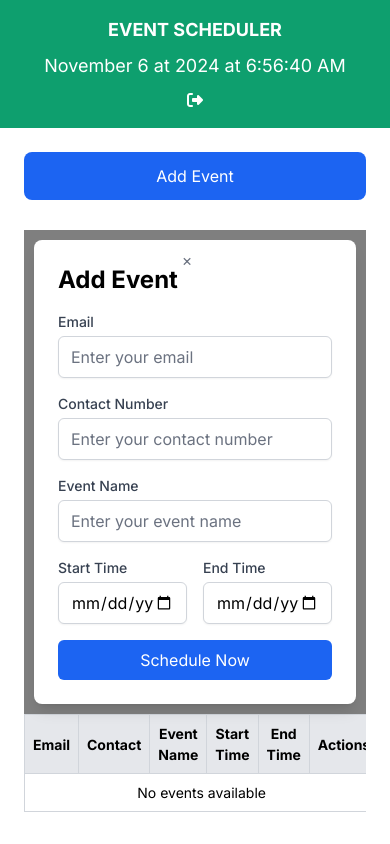
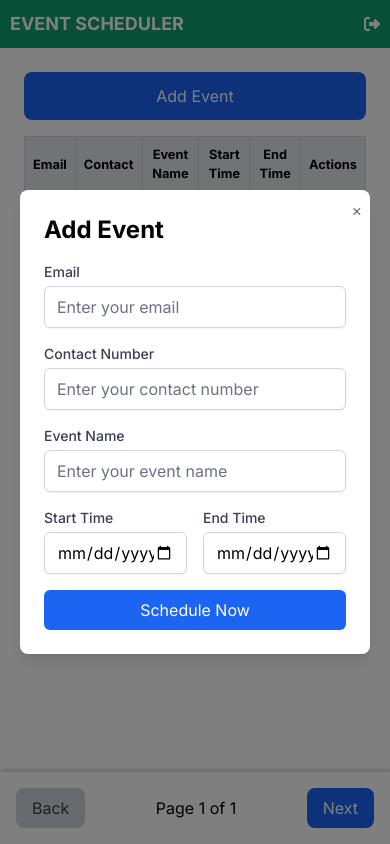
Before and after one commit to teamCodeblitz/project2, a SvelteKit app: page /dashboard in a window 390 px wide. Both pictures are taken after a click on the button "Add Event". Shown: the top 844 px of the page. Built offline with nearby package versions, Linux system fonts and the light colour scheme.

Commit message:
Initial Commit

```diff
--- a/src/routes/create-event/+page.svelte
+++ b/src/routes/create-event/+page.svelte
@@ -122,3 +122,11 @@
     Schedule Now
   </button>
 </form>
+
+<style>
+  @media (max-width: 750px) {
+    form {
+      width: 100%;
+    }
+  }
+</style>
--- a/src/routes/dashboard/+page.svelte
+++ b/src/routes/dashboard/+page.svelte
@@ -41,7 +41,7 @@
 
 	function deleteConfirmed() {
 		if (confirmDeleteEvent) {
-      events = events.filter(e => e !== confirmDeleteEvent); // Remove the event from the events array
+			events = events.filter((e) => e !== confirmDeleteEvent); // Remove the event from the events array
 			localStorage.setItem('eventData', JSON.stringify(events)); // Update local storage
 			confirmDeleteEvent = null; // Reset the confirmation state
 		}
@@ -90,7 +90,9 @@
 				const parsedEvents = JSON.parse(storedEvents);
 				// Ensure parsedEvents is an array
 				if (Array.isArray(parsedEvents)) {
-          events = parsedEvents.sort((a, b) => new Date(a.startTime).getTime() - new Date(b.startTime).getTime()); // Sort events by start time
+					events = parsedEvents.sort(
+						(a, b) => new Date(a.startTime).getTime() - new Date(b.startTime).getTime()
+					); // Sort events by start time
 				} else {
 					console.error('Stored data is not an array:', parsedEvents);
 				}
@@ -100,14 +102,21 @@
 		}
 	});
 </script>
+
 <Headbar />
-<div class="flex flex-col h-[calc(100vh-64px)] overflow-hidden p-6">
-  <button class="bg-blue-600 text-white px-5 py-3 rounded-lg mb-4 hover:bg-blue-700 transition duration-200" on:click={toggleAddEventPopup}>Add Event</button>
+<div class="flex-box flex h-[calc(100vh-64px)] flex-col overflow-hidden p-6">
+	<button
+		class="mb-4 rounded-lg bg-blue-600 px-5 py-3 text-white transition duration-200 hover:bg-blue-700"
+		on:click={toggleAddEventPopup}>Add Event</button
+	>
 
 	{#if showAddEventPopup}
-    <div class="fixed inset-0 flex items-center justify-center bg-black bg-opacity-50 z-50">
-      <div class="bg-white p-6 rounded-lg shadow-lg relative max-w-md w-full">
-        <button on:click={toggleAddEventPopup} class="absolute top-2 right-2 text-gray-500 hover:text-gray-800">
+		<div class="popup fixed inset-0 z-50 flex items-center justify-center bg-black bg-opacity-50">
+			<div class="relative w-full max-w-md rounded-lg bg-white p-6 shadow-lg">
+				<button
+					on:click={toggleAddEventPopup}
+					class="absolute right-2 top-2 text-gray-500 hover:text-gray-800"
+				>
 					&times;
 				</button>
 				<CreateEvent on:schedule={addEvent} />
@@ -116,20 +125,28 @@
 	{/if}
 
 	{#if confirmDeleteEvent}
-    <div class="fixed inset-0 flex items-center justify-center bg-black bg-opacity-50 z-50">
-      <div class="bg-white p-6 rounded-lg shadow-lg relative max-w-md w-full">
-        <h2 class="text-lg font-bold">Are you sure you want to delete it?</h2>
+		<div class="delete-popup fixed inset-0 z-50 flex items-center justify-center bg-black bg-opacity-50">
+			<div class="relative w-full max-w-md rounded-lg bg-white p-6 shadow-lg">
+				<h2 class="delete-text text-center text-lg font-bold">Are you sure you want to delete it?</h2>
 				<div class="mt-4 flex justify-center">
-          <button on:click={deleteConfirmed} class="bg-red-600 text-white px-4 py-2 rounded-lg mr-2 hover:bg-red-700 transition duration-200">Yes</button>
-          <button on:click={cancelDelete} class="bg-gray-300 text-gray-700 px-4 py-2 rounded-lg hover:bg-gray-400 transition duration-200">No</button>
+					<button
+						on:click={deleteConfirmed}
+						class="mr-2 rounded-lg bg-red-600 px-4 py-2 text-white transition duration-200 hover:bg-red-700"
+						>Yes</button
+					>
+					<button
+						on:click={cancelDelete}
+						class="rounded-lg bg-gray-300 px-4 py-2 text-gray-700 transition duration-200 hover:bg-gray-400"
+						>No</button
+					>
 				</div>
 			</div>
 		</div>
 	{/if}
 
 	<div class="overflow-x-auto">
-    <table class="min-w-full border-collapse border border-gray-300 shadow-md">
-      <thead class="bg-gray-200">
+		<table class="w-full border-collapse border border-gray-300 shadow-md">
+			<thead class="table-header-group bg-gray-200">
 				<tr>
 					<th class="border border-gray-300 px-4 py-2">Email</th>
 					<th class="border border-gray-300 px-4 py-2">Contact</th>
@@ -145,8 +162,12 @@
 						<td class="border border-gray-300 px-4 py-2 text-center">{event.name}</td>
 						<td class="border border-gray-300 px-4 py-2 text-center">{event.contactNumber}</td>
 						<td class="border border-gray-300 px-4 py-2 text-center">{event.eventName}</td>
-            <td class="border border-gray-300 px-4 py-2 text-center">{formatDateTime(event.startTime)}</td>
-            <td class="border border-gray-300 px-4 py-2 text-center">{formatDateTime(event.endTime)}</td>
+						<td class="border border-gray-300 px-4 py-2 text-center"
+							>{formatDateTime(event.startTime)}</td
+						>
+						<td class="border border-gray-300 px-4 py-2 text-center"
+							>{formatDateTime(event.endTime)}</td
+						>
 						<td class="border border-gray-300 px-4 py-2 text-center">
 							<button class="text-red-600 hover:text-red-700" on:click={() => confirmDelete(event)}>
 								<i class="fas fa-trash"></i> Delete
@@ -156,7 +177,9 @@
 				{/each}
 				{#if events.length === 0}
 					<tr>
-            <td class="border border-gray-300 px-4 py-2 text-center" colspan="6">No events available</td>
+						<td class="border border-gray-300 px-4 py-2 text-center" colspan="6"
+							>No events available</td
+						>
 					</tr>
 				{/if}
 			</tbody>
@@ -165,61 +188,68 @@
 </div>
 
 <!-- Fixed Navigation Buttons at the very end -->
-<div class="fixed bottom-0 left-0 right-0 bg-white shadow-md p-4 flex justify-between">
-  <button class="bg-gray-300 text-gray-700 px-4 py-2 rounded-lg hover:bg-gray-400 transition duration-200" on:click={previousPage} disabled={currentPage === 1}>
+<div class="fixed bottom-0 left-0 right-0 flex justify-between bg-white p-4 shadow-md">
+	<button
+		class="rounded-lg bg-gray-300 px-4 py-2 text-gray-700 transition duration-200 hover:bg-gray-400"
+		on:click={previousPage}
+		disabled={currentPage === 1}
+	>
 		Back
 	</button>
-  <p>Page {currentPage} of {Math.max(1, Math.ceil(events.length / eventsPerPage))}</p>
-  <button class="bg-blue-600 text-white px-4 py-2 rounded-lg hover:bg-blue-700 transition duration-200" on:click={nextPage} disabled={currentPage * eventsPerPage >= events.length}>
+	<p class="page-info">Page {currentPage} of {Math.max(1, Math.ceil(events.length / eventsPerPage))}</p>
+	<button
+		class="rounded-lg bg-blue-600 px-4 py-2 text-white transition duration-200 hover:bg-blue-700"
+		on:click={nextPage}
+		disabled={currentPage * eventsPerPage >= events.length}
+	>
 		Next
 	</button>
 </div>
 
 <style>
-  /* Existing styles... */
+	@media (max-width: 750px) {
+		.popup {
+			width: 100%;
+			padding: 20px;
+		}
 
-  /* Responsive styles */
-  @media (max-width: 768px) {
-    .flex {
-      flex-direction: column; /* Stack elements vertically on small screens */
-      align-items: center; /* Center align items */
+		.fixed {
+			flex-direction: row;
+			justify-content: space-between;
+			align-items: center;
+			box-shadow: 0 -2px 5px rgba(0, 0, 0, 0.2);
+		}
+		.fixed button {
+			width: auto;
+			margin-bottom: 0;
 		}
 
 		.overflow-x-auto {
-      overflow-x: auto; /* Allow horizontal scrolling for tables */
-      width: 100%; /* Ensure it takes full width */
+			overflow-x: auto;
+			overflow-y: auto;
+			max-height: 533px;
 		}
-
 		table {
-      width: 100%; /* Make the table full width */
-      font-size: 14px; /* Adjust font size for better readability */
-      border-collapse: collapse; /* Ensure borders collapse for better appearance */
+			width: 100%;
+			font-size: 0.8rem;
+			table-layout: auto;
 		}
-
 		th, td {
-      padding: 8px; /* Reduce padding for smaller screens */
-      text-align: center; /* Center align text in table cells */
+			padding: 8px;
+			word-wrap: break-word;
 		}
-
-    .fixed {
-      position: relative; /* Change fixed position to relative for mobile */
-      bottom: auto; /* Reset bottom positioning */
-      margin-top: 20px; /* Add margin for spacing */
+		.page-info {
+			flex-grow: 1;
+			text-align: center;
+			margin: 0;
 		}
-
-    button {
-      width: 100%; /* Make buttons full width */
-      margin-bottom: 10px; /* Add spacing between buttons */
+    .delete-popup{
+      padding: 20px;
+      text-align: center;
+      font-size: small;
     }
-
-    h2 {
-      text-align: center; /* Center align headings */
-      margin: 10px 0; /* Add margin for spacing */
-    }
-
-    .bg-white {
-      margin: 10px; /* Add margin to white background elements */
-      width: calc(100% - 20px); /* Adjust width for margins */
+    .delete-text{
+      font-size: 1.0rem;
     }
 	}
 </style>
--- a/src/routes/headbar/+page.svelte
+++ b/src/routes/headbar/+page.svelte
@@ -36,7 +36,25 @@
   <div class="date-time-container text-white text-lg mt-2 md:mt-0 flex-1 text-center">
     {currentDateTime}
   </div>
-  <button class="text-white font-semibold mt-2 md:mt-0 logout-button" on:click={handleLogout}>
+  <button class="text-white font-semibold mt-2 md:mt-0 logout-button md:ml-auto">
     <i class="fas fa-sign-out-alt"></i>
   </button>
 </nav>
+
+<style>
+  @media (max-width: 750px) {
+    .date-time-container {
+      display: none;
+    }
+    nav {
+      flex-direction: row;
+      justify-content: space-between;
+      align-items: center;
+      padding: 10px;
+    }
+    .logout-button {
+      margin-left: auto;
+      margin-top: 0;
+    }
+  }
+</style>
--- a/src/routes/login/+page.svelte
+++ b/src/routes/login/+page.svelte
@@ -134,31 +134,16 @@
   }
 }
 
-/*
-@media (max-width: 750px) {
-  .content {
-     flex-direction: column-reverse;
-  }
-
-  .btn {
-    margin: 10px auto 40px;
-  }
-}
-*/
-
-.shapes {
-    position: absolute;
-    bottom: 20px;
-    left: 0;
-    width: 100%;
-    height: 100px;
-    pointer-events: none;
-    z-index: 1;
-}
-
 .image-container {
     position: relative;
     z-index: 2;
+}
+
+/* Add this CSS to hide the loader on mobile */
+@media (max-width: 750px) {
+   .image-container, .add, .font-bold, .left-section {
+        display: none;
+    }
 }
 </style>
 
@@ -177,7 +162,7 @@
 </div>
 {/if}
 <div class="flex flex-col min-h-screen md:flex-row">
-    <div class="flex-1 bg-green-700 flex items-center justify-center relative">
+    <div class="flex-1 bg-green-700 flex items-center justify-center relative left-section">
 
         <ul class="circles">
             <li></li>
@@ -191,16 +176,12 @@
             <li></li>
             <li></li>
         </ul>
-        <div class="shapes">
-            <div class="shape1"></div>
-            <div class="shape2"></div>
-        </div>
         <div class="image-container">
             <img src="./ESS.png" alt="Fallback description if image fails to load" class="max-w-full h-auto" aria-hidden="true" />
         </div>
         <div class="absolute bottom-10 left-10 text-white text-lg">
             <h1 class="font-bold">Welcome to Event Scheduling System</h1>
-            <p>Your gateway to a seamless experience. Join us and explore endless possibilities!</p>
+            <p class="add">Your gateway to a seamless experience. Join us and explore endless possibilities!</p>
         </div>
     </div>
     <div class="flex-1 flex items-center justify-center">
--- a/src/routes/register/+page.svelte
+++ b/src/routes/register/+page.svelte
@@ -122,35 +122,20 @@
       }
     }
 
-    /*
-    @media (max-width: 750px) {
-      .content {
-         flex-direction: column-reverse;
-      }
-
-      .btn {
-        margin: 10px auto 40px;
-      }
-    }
-    */
-
-    .shapes {
-        position: absolute;
-        bottom: 20px;
-        left: 0;
-        width: 100%;
-        height: 100px;
-        pointer-events: none;
-        z-index: 1;
-    }
-
     .image-container {
         position: relative;
         z-index: 2;
+
+    }
+    /* Add this CSS to hide the loader on mobile */
+    @media (max-width: 750px) {
+     .image-container, .add, .font-bold, .left-section {
+        display: none;
+    }
     }
     </style>
     <div class="flex flex-col min-h-screen md:flex-row">
-        <div class="flex-1 bg-green-700 flex items-center justify-center relative">
+        <div class="flex-1 bg-green-700 flex items-center justify-center relative left-section">
             <ul class="circles">
                 <li></li>
                 <li></li>
@@ -163,16 +148,12 @@
                 <li></li>
                 <li></li>
             </ul>
-            <div class="shapes">
-                <div class="shape1"></div>
-                <div class="shape2"></div>
-            </div>
             <div class="image-container">
                 <img src="./ESS.png" alt="Fallback description if image fails to load" class="max-w-full h-auto" aria-hidden="true" />
             </div>
             <div class="absolute bottom-10 left-10 text-white text-lg">
                 <h1 class="font-bold">Welcome to Event Scheduling System</h1>
-                <p>Your gateway to a seamless experience. Join us and explore endless possibilities!</p>
+                <p class="add">Your gateway to a seamless experience. Join us and explore endless possibilities!</p>
             </div>
         </div>
     <div class="flex-1 flex items-center justify-center">
```
Lines whose indentation alone changed are shown as unchanged.
